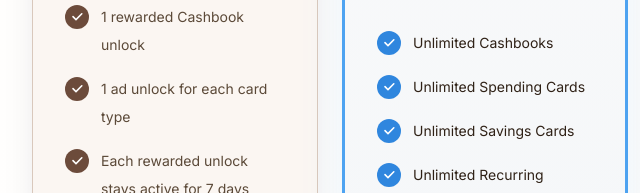
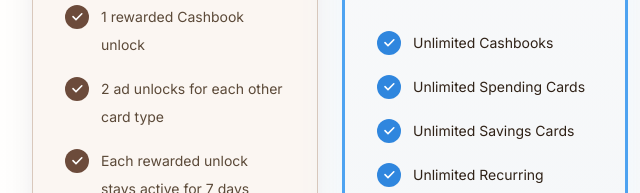
Before and after one commit to Hicham-dev-39/hichamdevapps, a website: page index.html in a window 1280 px wide. Shown: the part 10627-10820 px from the top of the page, 0-640 px from the left. Drawn offline with Linux system fonts and the light colour scheme.

Commit message:
Update free plan unlock copy

```diff
--- a/index.html
+++ b/index.html
@@ -1360,7 +1360,7 @@
                     <path fill-rule="evenodd" d="M16.704 5.29a1 1 0 0 1 .006 1.414l-7.25 7.313a1 1 0 0 1-1.42.005l-3.75-3.75a1 1 0 0 1 1.414-1.414l3.04 3.04 6.54-6.595a1 1 0 0 1 1.42-.013Z" clip-rule="evenodd" />
                   </svg>
                 </span>
-                <span>1 ad unlock for each card type</span>
+                <span>2 ad unlocks for each other card type</span>
               </li>
               <li class="flex items-start gap-3">
                 <span class="mt-0.5 inline-flex h-6 w-6 flex-none items-center justify-center rounded-full bg-[#6c4b3b] text-white">
```
